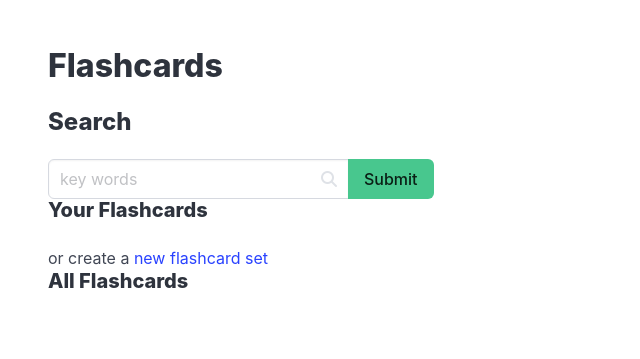
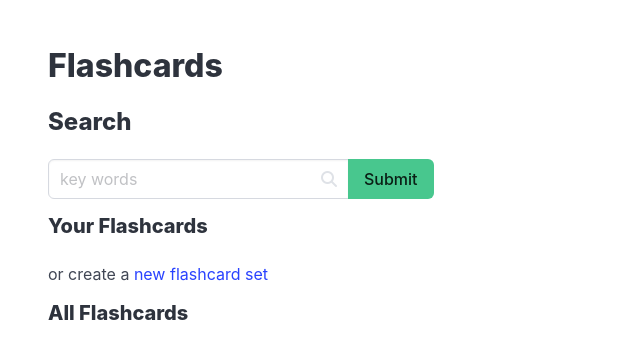
Before and after one commit to anikagupte/revology, a Django app: page /supernova/browse_flashcards in a window 1280 px wide. Shown: the part 56-415 px from the top of the page, without its empty margins (0-640 px from the left). Run offline with Django 5.2, Linux system fonts and the light colour scheme; the visitor is signed in with stand-in values (Sample User, id 1); data that the repository does not hold is empty; some libraries are stand-ins or nearby versions.

Commit message:
bug fixes

```diff
--- a/supernova/templates/supernova/browse_flashcards.html
+++ b/supernova/templates/supernova/browse_flashcards.html
@@ -23,14 +23,14 @@
                 </div>
             </div>
         </form>
-        <h3 class="title is-5"> Your Flashcards </h3>
+        <h3 class="title is-5 mt-4"> Your Flashcards </h3>
         <div class="columns is-multiline">
             {% for flashcard in user_flashcards %}
                 {% include 'supernova/fc_preview.html' %}
             {% endfor %}
         </div>
         <p> or create a <a href="{% url 'supernova:flashcard_set' %}"> new flashcard set </a></p>
-        <h3 class="title is-5"> All Flashcards </h3>
+        <h3 class="title is-5 mt-4"> All Flashcards </h3>
         <div class="columns is-multiline">
             {% for flashcard in flashcards %}
                 {% include 'supernova/fc_preview.html' %}
--- a/supernova/templates/supernova/note.html
+++ b/supernova/templates/supernova/note.html
@@ -11,9 +11,8 @@
     <div class="section">
         <div class="columns is-centered">
             <div class="column is-four-fifths">
-                <h1 class="title">{{note.title}} {% if request.user == note.author %} <a class="button" href = "{% url 'supernova:edit_notes' note.id %}"><i class="fa-solid fa-pencil"></i></a></h1>
-                <p>{{ note.subject }} · {{ note.date_uploaded }} <a href = "{% url 'supernova:user_profile' note.author %}"> @{{note.author}} </a>
-                {% endif %}</p>
+                <h1 class="title">{{note.title}} {% if request.user == note.author %} <a class="button" href="{% url 'supernova:edit_notes' note.id %}"><i class="fa-solid fa-pencil"></i></a>{% endif %}</h1>
+                <p>{{ note.subject }} · {{ note.date_uploaded }} <a href="{% url 'supernova:user_profile' note.author %}"> @{{note.author}} </a></p>
                 <div class="box">
 
                     {% if note.image %}
```
